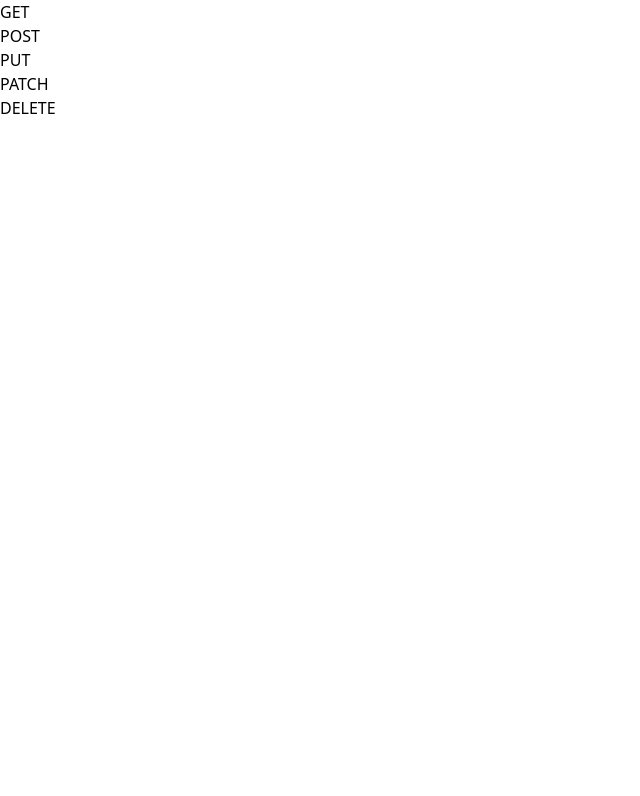
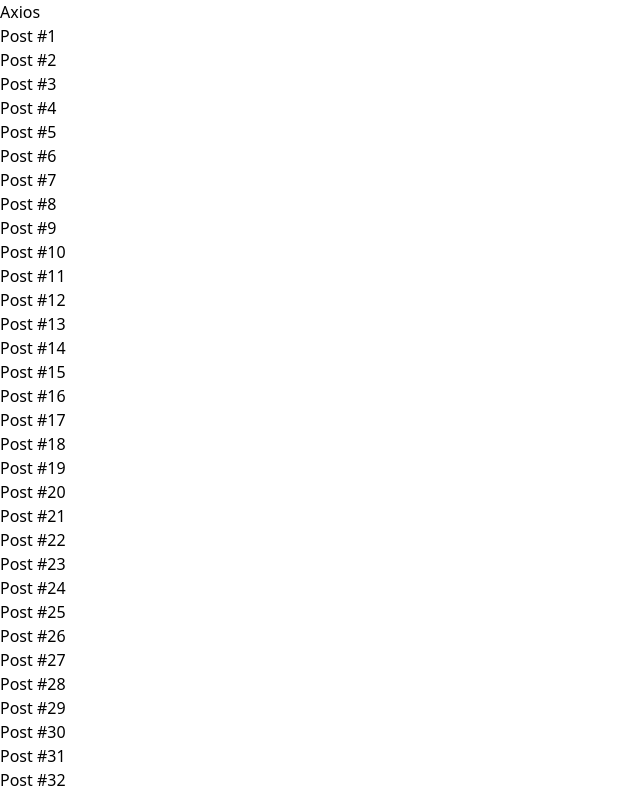
Before and after one commit to jieun-107/react-study, a React (Vite) app: page / in a window 1280 px wide. Shown: the top 796 px of the page, without its empty margins (0-640 px from the left). Built offline with nearby package versions, Linux system fonts and the light colour scheme; data requests are answered from the project's data file.

Commit message:
axios error, async, signal, loading 처리

```diff
--- a/src/App.tsx
+++ b/src/App.tsx
@@ -15,6 +15,7 @@
 import Fetch from "./components/section16/Fetch";
 import FetchCrud from "./components/section16/FetchCrud";
 import AxiosCrud from "./components/section16/AxiosCrud";
+import Axios from "./components/section16/Axios";
 // import Ex01 from "./components/section11/Ex01";
 // import Input from "./components/uncontrolled/Input";
 // import Checkbox from "./components/uncontrolled/Checkbox";
@@ -127,7 +128,8 @@
       {/* ===================== Section 17 =================== */}
       {/* <Fetch /> */}
       {/* <FetchCrud /> */}
-      <AxiosCrud />
+      {/* <AxiosCrud /> */}
+      <Axios />
 
       {/* ===================== Section 17 =================== */}
       {/* <Ex01 /> */}
--- /dev/null
+++ b/src/components/section16/Axios.tsx
@@ -0,0 +1,47 @@
+import axios from "axios";
+import { useEffect, useState } from "react";
+
+interface Posts {
+  id: number;
+  title: string;
+  views: number;
+}
+export default function Axios() {
+  const [posts, setPosts] = useState<Posts[]>([]);
+  const [isLoading, setIsLoading] = useState(false);
+  const [error, setError] = useState("");
+
+  useEffect(() => {
+    const controller = new AbortController();
+    const axiosPosts = async () => {
+      setIsLoading(true);
+      setError("");
+      try {
+        const { data } = await axios.get("http://localhost:3000/posts", {
+          signal: controller.signal,
+        });
+        setPosts(data);
+      } catch (e) {
+        if (e instanceof Error && e.name != "CanceledError") setError(e.message);
+      } finally {
+        if (!controller.signal.aborted) setIsLoading(false);
+      }
+    };
+
+    axiosPosts();
+    return () => controller.abort();
+  }, []);
+
+  if (isLoading) return <h3>Loading...</h3>;
+  if (error) return <h3>Error: {error}</h3>;
+  return (
+    <>
+      <h3>Axios</h3>
+      <ul>
+        {posts.map((post) => (
+          <li key={post.id}>{post.title}</li>
+        ))}
+      </ul>
+    </>
+  );
+}
```
